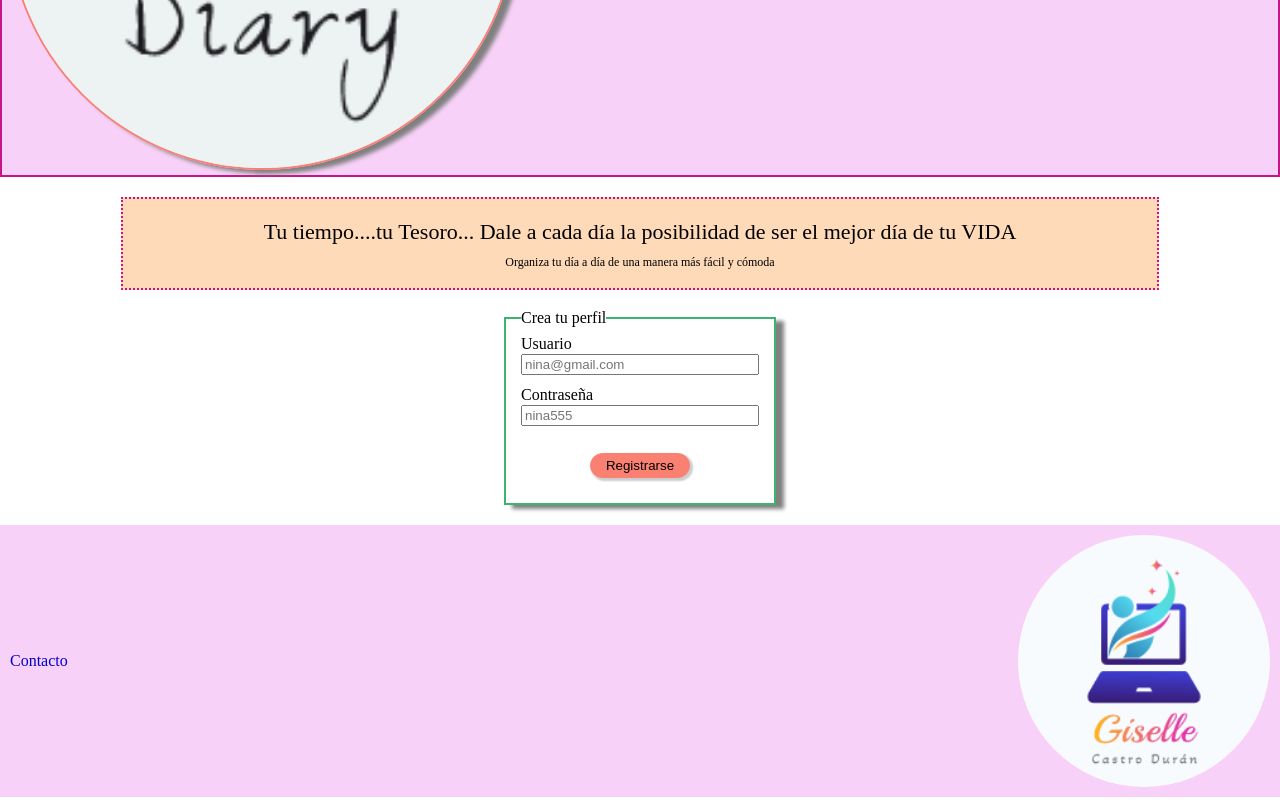
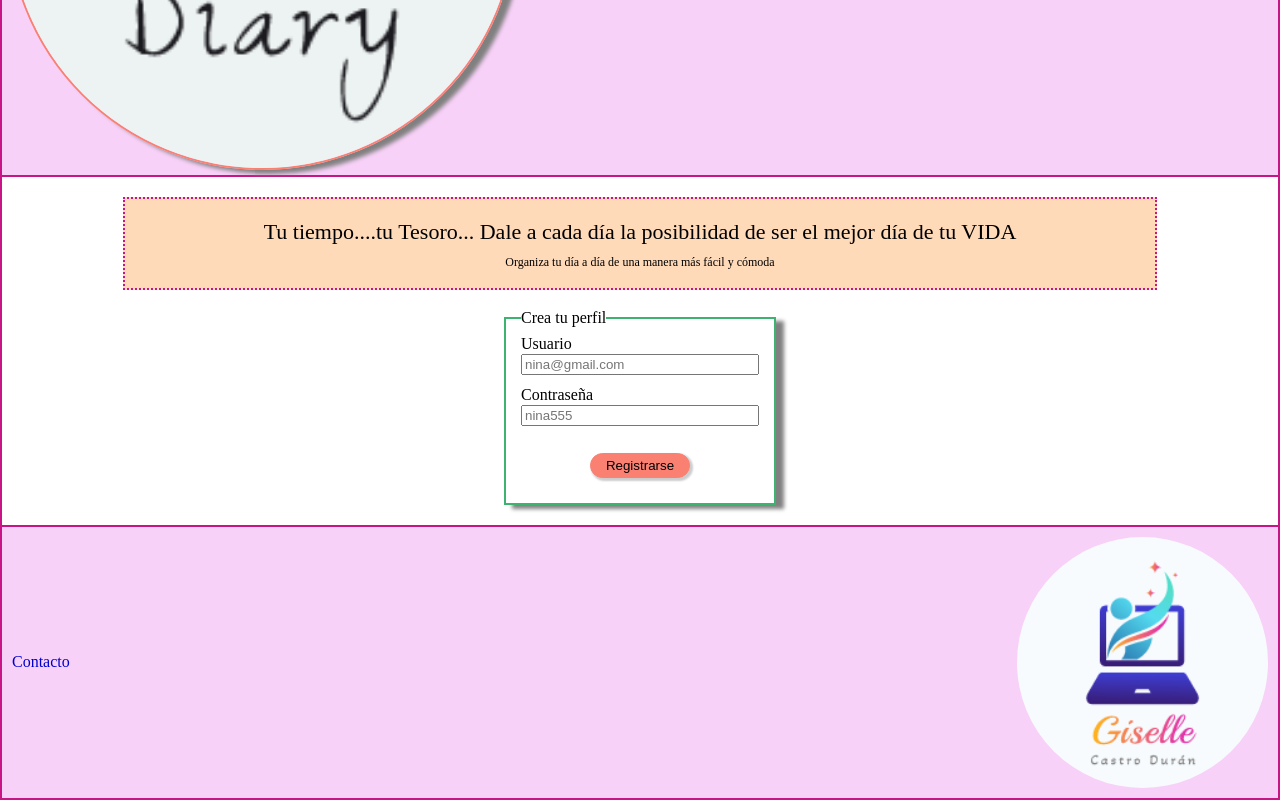
Before and after one commit to Giselle-97/DIARY, a website: page src/html/index.html in a window 1280 px wide. Shown: the part 347-1147 px from the top of the page. Drawn offline with nearby package versions, Linux system fonts and the light colour scheme; files that its build step writes are made by us from their sources; files whose address does not match are found by name.

Commit message:
added border to page

```diff
--- a/src/html/landing.html
+++ b/src/html/landing.html
@@ -49,7 +49,9 @@
 </main>
 <footer class="footer">
   <div class="divFooter">
-    <a class="divFooter__contact" href="../html/contact.html">Contacto</a>
+    <nav>
+      <a class="divFooter__contact" href="./contact.html">Contacto</a>
+    </nav>
     <img
       class="divFooter__img"
       src="./assets/images/logo-giselle.png"
--- a/src/scss/layout/_landing.scss
+++ b/src/scss/layout/_landing.scss
@@ -24,7 +24,8 @@
   text-align: center;
 }
 .hero {
-  //border: solid 2px mediumvioletred;
+  border-left: solid 2px mediumvioletred;
+  border-right: solid 2px mediumvioletred;
   //background-color: rgb(248, 209, 248);
   display: flex;
   align-items: center;
@@ -107,7 +108,7 @@
 }
 
 .footer {
-  //border: solid 2px mediumvioletred;
+  border: solid 2px mediumvioletred;
   background-color: rgb(248, 209, 248);
   padding: 10px;
 }
```
